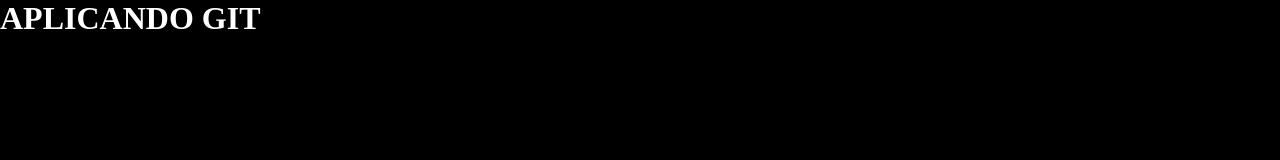
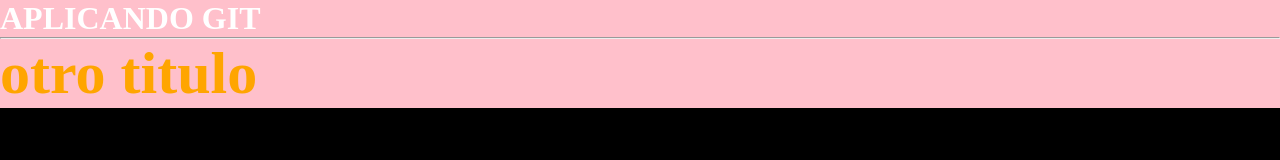
Before and after one commit to josemucv/guitar, a plain HTML site: page index.html in a window 1280 px wide. Drawn offline with Linux system fonts and the light colour scheme.

Commit message:
cambio-2

```diff
--- a/index.html
+++ b/index.html
@@ -12,6 +12,11 @@
 
        <h1>APLICANDO GIT</h1>
     </div>
+<hr>
+    <div>
+
+        <h2>otro titulo</h2>
+    </div>
 
 
 
--- a/style.css
+++ b/style.css
@@ -11,3 +11,12 @@ body {
 h1 {
     color: white;
 }
+
+div {
+    background-color: pink;
+}
+
+h2 {
+    color: orange;
+    font-size: 60px;
+}
```
